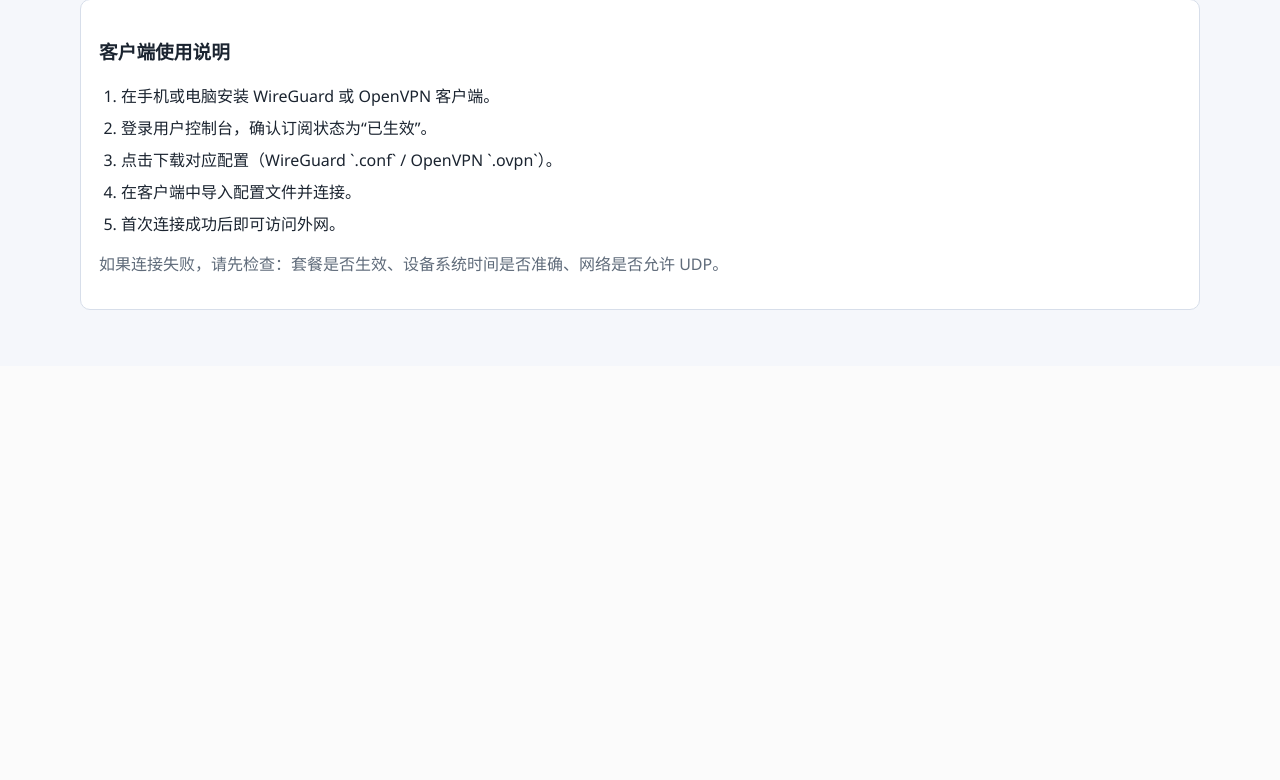
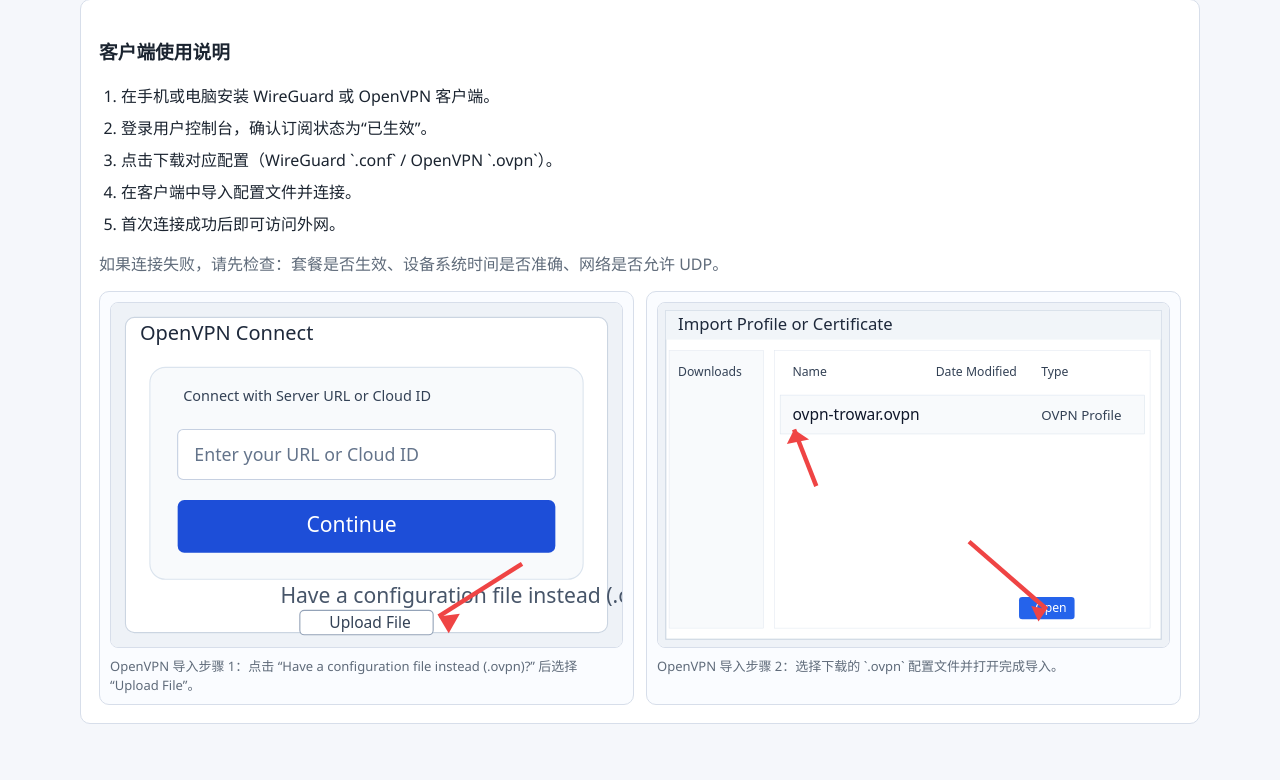
Before and after one commit to trowar/vpn-manager, a Flask app: page / in a window 1280 px wide. Shown: the part 453-1233 px from the top of the page. Before the commit the page ends 763 px from the top, so only its background shows below. Run offline with Flask 3, Linux system fonts and the light colour scheme; data comes from the database, SQL or seed files in the repository; data that the repository does not hold is empty; some libraries are stand-ins or nearby versions.

Commit message:
fix: restore client guide images on guest homepage

```diff
--- a/templates/index.html
+++ b/templates/index.html
@@ -77,5 +77,15 @@
   <p class="helper">
     如果连接失败，请先检查：套餐是否生效、设备系统时间是否准确、网络是否允许 UDP。
   </p>
+  <div class="guide-image-grid">
+    <figure class="guide-image-card">
+      <img src="{{ url_for('static', filename='openvpn_import_step1.svg', v='20260410-4') }}" alt="OpenVPN 导入步骤 1">
+      <figcaption>OpenVPN 导入步骤 1：点击 “Have a configuration file instead (.ovpn)?” 后选择 “Upload File”。</figcaption>
+    </figure>
+    <figure class="guide-image-card">
+      <img src="{{ url_for('static', filename='openvpn_import_step2.svg', v='20260410-4') }}" alt="OpenVPN 导入步骤 2">
+      <figcaption>OpenVPN 导入步骤 2：选择下载的 `.ovpn` 配置文件并打开完成导入。</figcaption>
+    </figure>
+  </div>
 </section>
 {% endblock %}
```
